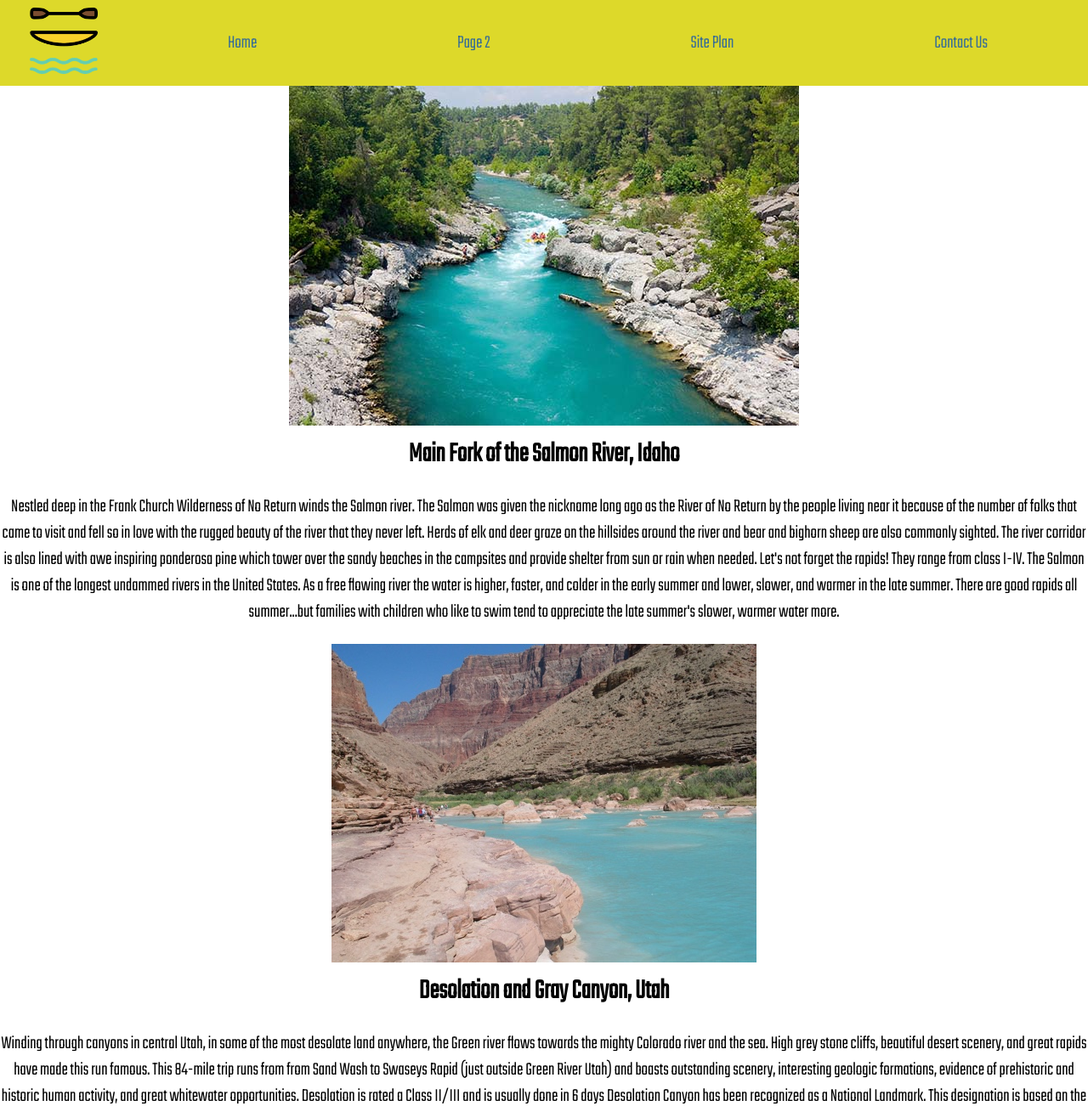
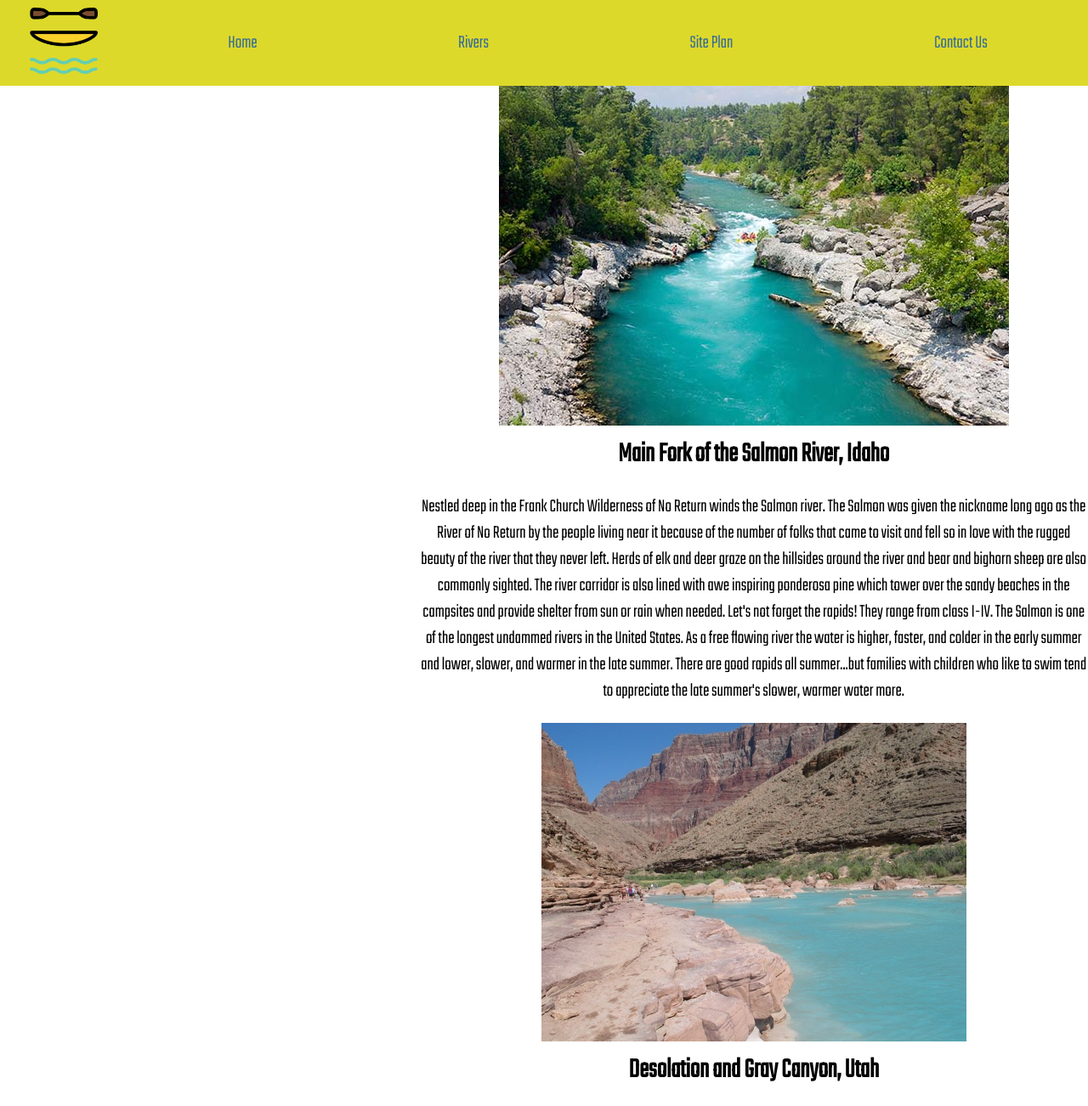
Before and after one commit to Nakolise/wdd130, a plain HTML site: page wwr/rivers.html in a window 1280 px wide. Shown: the top 1302 px of the page at 85% size. Drawn offline with Linux system fonts and the light colour scheme; a web font is replaced by a local one.

Commit message:
added sections

```diff
--- a/wwr/rivers.html
+++ b/wwr/rivers.html
@@ -15,7 +15,7 @@
         </a>
         <nav>
           <a href="index.html">Home</a>
-          <a href="#">Page 2</a>
+          <a href="rivers.html">Rivers</a>
           <a href="site-plan-rafting.html">Site Plan</a>
           <a href="contactus.html">Contact Us</a>
         </nav>
@@ -32,6 +32,8 @@
             Let's not forget the rapids! They range from class I-IV. The Salmon is one of the longest undammed rivers in the United States. As a free flowing river the water is higher, faster, and colder in the early summer and lower, slower, and warmer in the late summer. There are good rapids all summer...but families with children who like to swim tend to appreciate the late summer's slower, warmer water more.
             </p>
           </div>
+        </section>
+        <section class="rivers-card2">
           <img src="images/littlecolorado.jpg" alt="little colorado">
           <div>
             <h2>Desolation and Gray Canyon, Utah</h2>
@@ -42,6 +44,8 @@
               Desolation Canyon has been recognized as a National Landmark.  This designation is based on the uniqueness and rich history that the canyon tells.
             </p>
           </div>
+        </section>
+        <section>
           <img src="images/river-narrow.jpg" alt="rafting">
           <div>
             <h2>Grand Canyon, Arizona</h2>
```
Also changed, not shown: wwr/index.html (+1 -1 lines).
